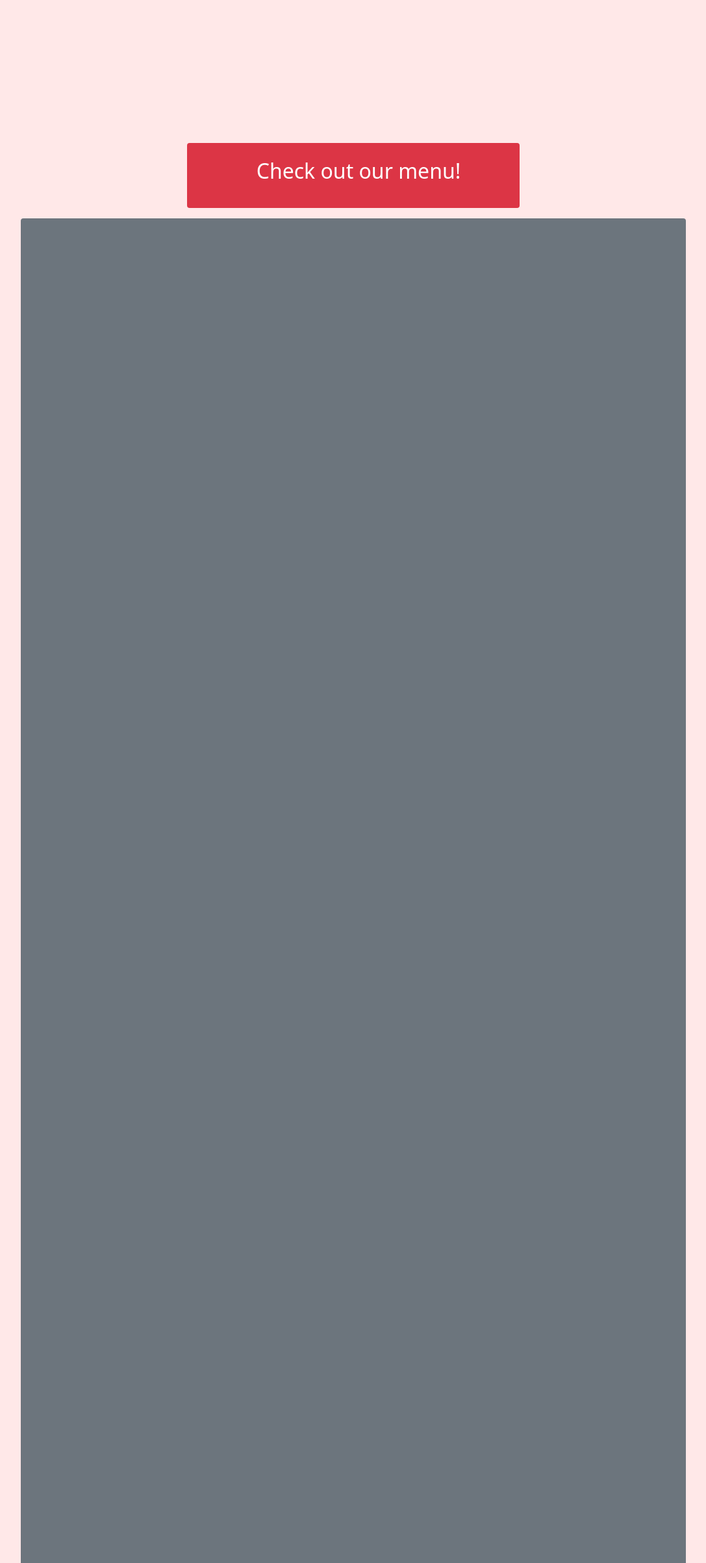
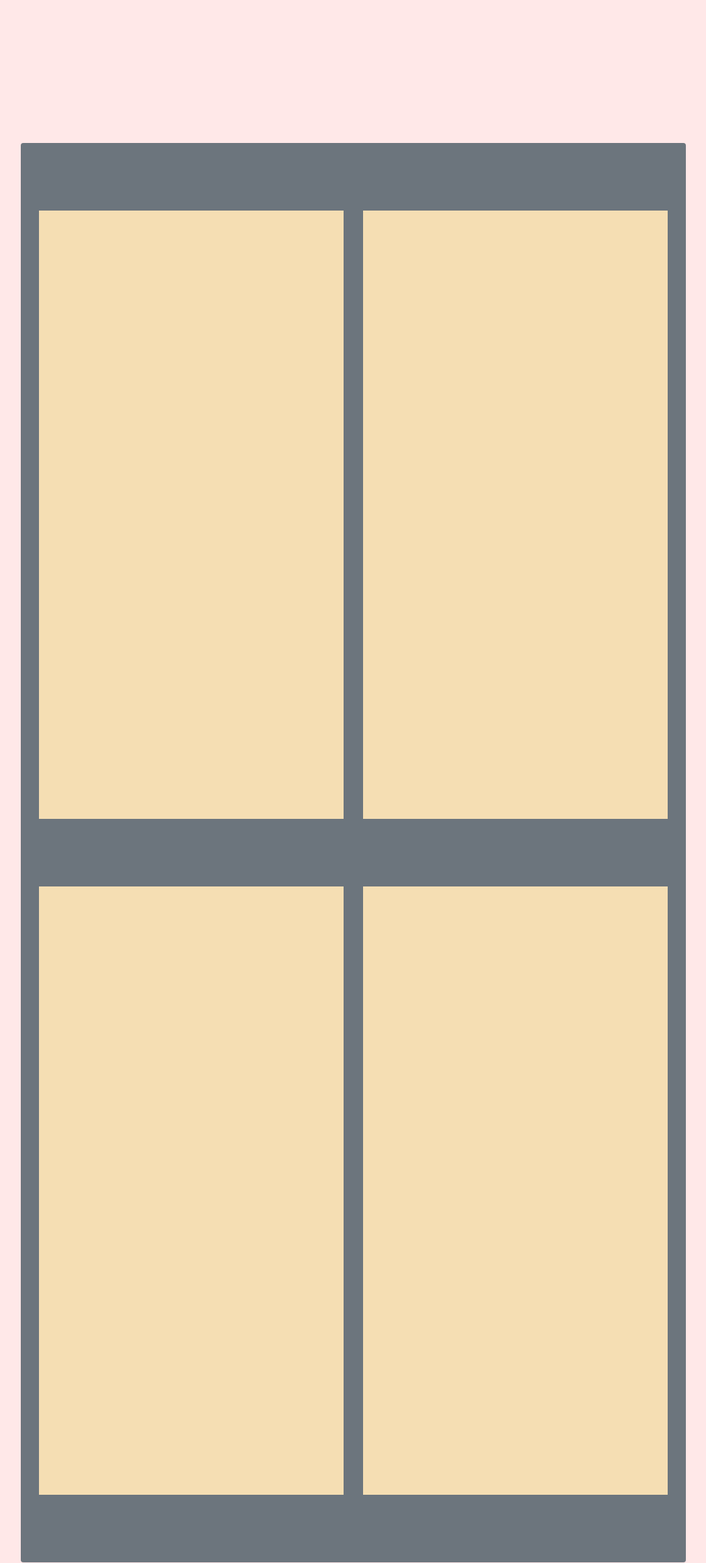
Before and after one commit to Tobias-W-S/miniCRUD, a PHP site: page /menu.html in a window 1280 px wide. Shown: the part 56-2461 px from the top of the page at 65% size, without its empty margins (96-1183 px from the left). Run offline with PHP 8.4, Linux system fonts and the light colour scheme.

Commit message:
responive menu

```diff
--- a/css/menu.css
+++ b/css/menu.css
@@ -1,5 +1,18 @@
 .menu{
     width: 80%;
     margin-left: 10%;
-    height: 80vh;
+    height: 84vh;
+
+    display: inline-flex;
+    flex-wrap: wrap;
+    overflow-y: scroll;
+
+    padding: 2vh 1%;
 }
+
+.menu div{
+    height: 36vh;
+    width: 47%;
+    background-color: wheat;
+    margin: 2vh 1.5%;
+}
--- a/menu.html
+++ b/menu.html
@@ -26,11 +26,16 @@
       </div>
     </nav>
     <div style="height: 10vh;"></div>
-    <div style="height: 100px; width: 40%; margin-left: 30%;" class="bg-danger mt-3 pt-4 ps-3 rounded">
-      <h2 class="text-white text-center">Check out our menu!</h2>
-    </div>
     <div class="mt-3 mb-3 menu bg-secondary rounded">
-
+      <div></div>
+      <div></div>
+      <div></div>
+      <div></div>
+      <div></div>
+      <div></div>
+      <div></div>
+      <div></div>
+      <div></div>
     </div>
 
   </body>
```
